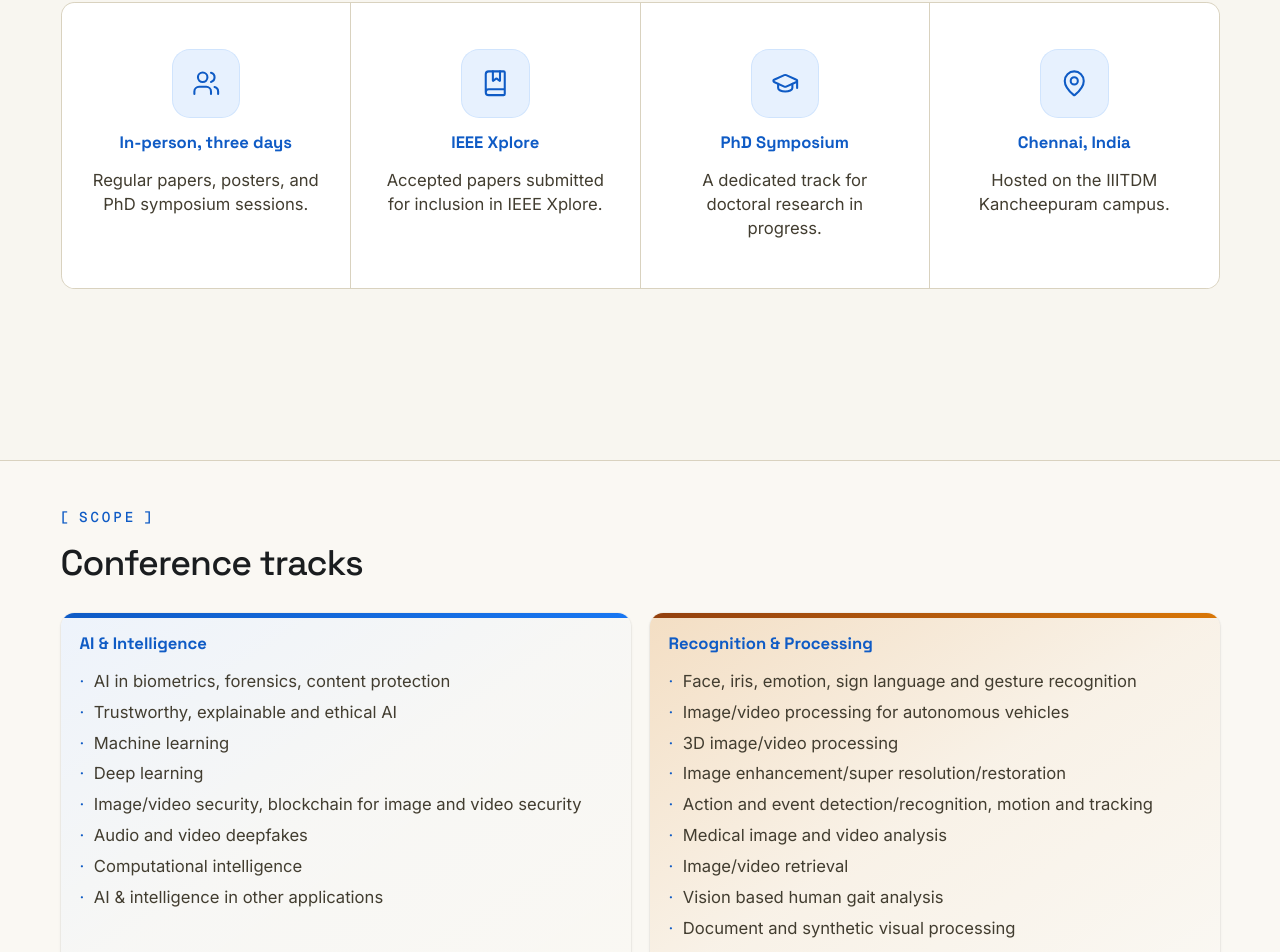
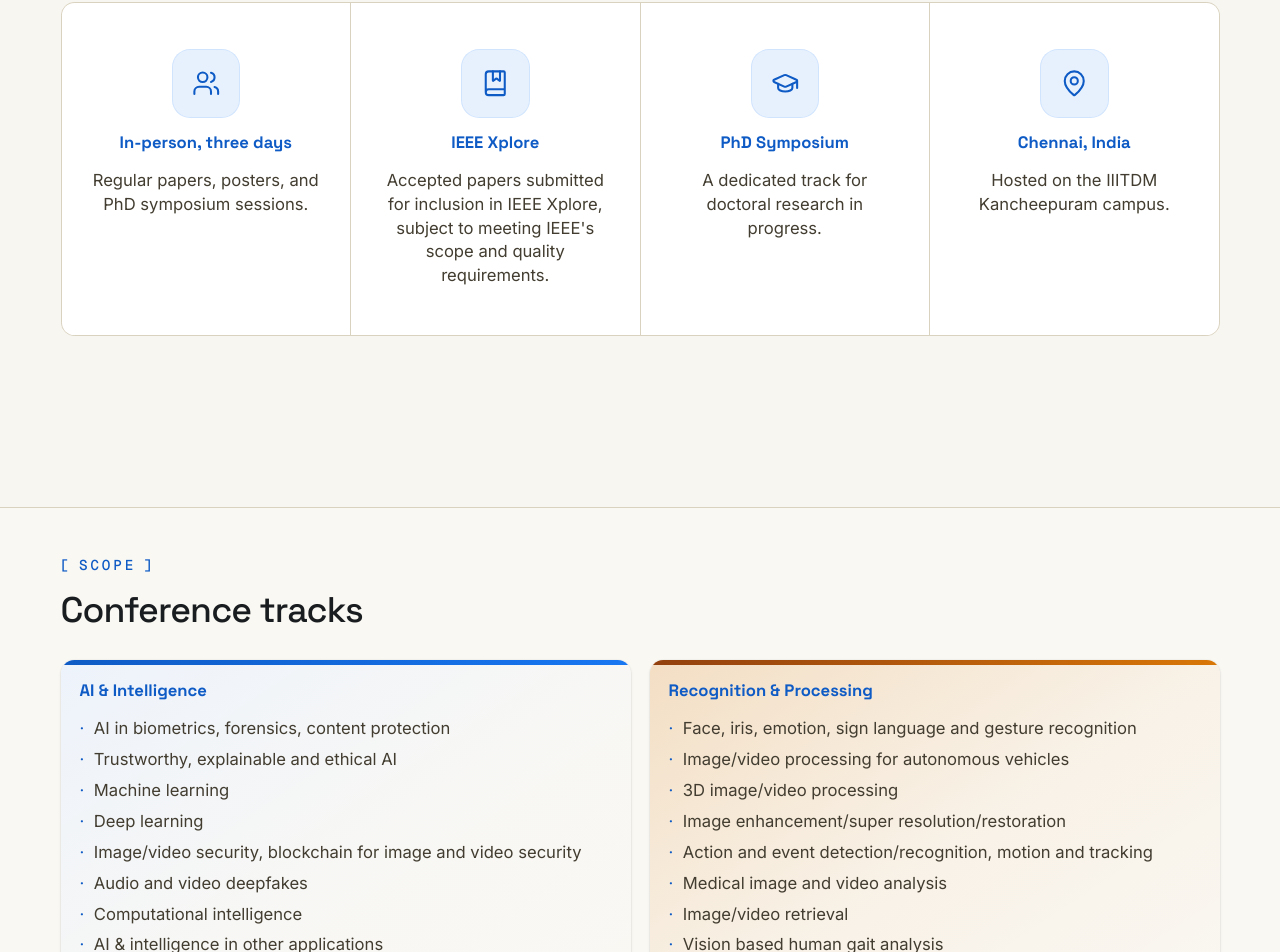
Before and after one commit to NSVEGUR/cvmi-2027, a Next.js app: page / in a window 1280 px wide. Shown: the part 1844-2796 px from the top of the page. Built offline with nearby package versions, Linux system fonts and the light colour scheme.

Commit message:
fix: ieee wording for cvmi attractions

```diff
--- a/app/page.tsx
+++ b/app/page.tsx
@@ -31,7 +31,8 @@ const facts = [
   {
     icon: BookMarked,
     title: "IEEE Xplore",
-    description: "Accepted papers submitted for inclusion in IEEE Xplore.",
+    description:
+      "Accepted papers submitted for inclusion in IEEE Xplore, subject to meeting IEEE's scope and quality requirements.",
   },
   {
     icon: GraduationCap,
```
